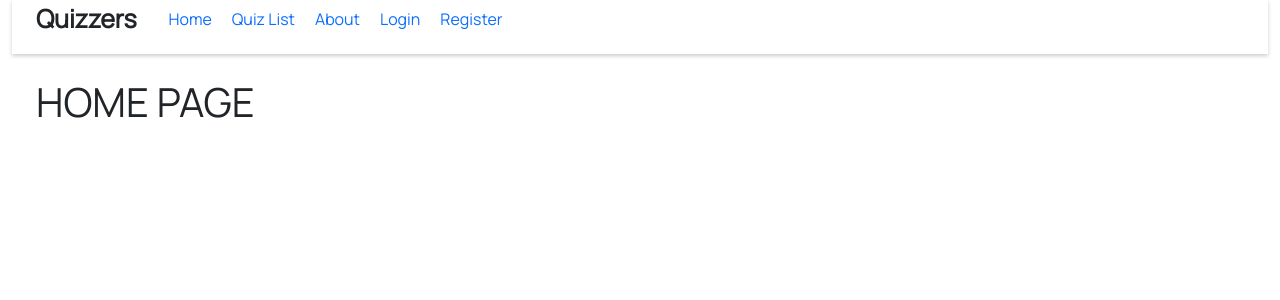
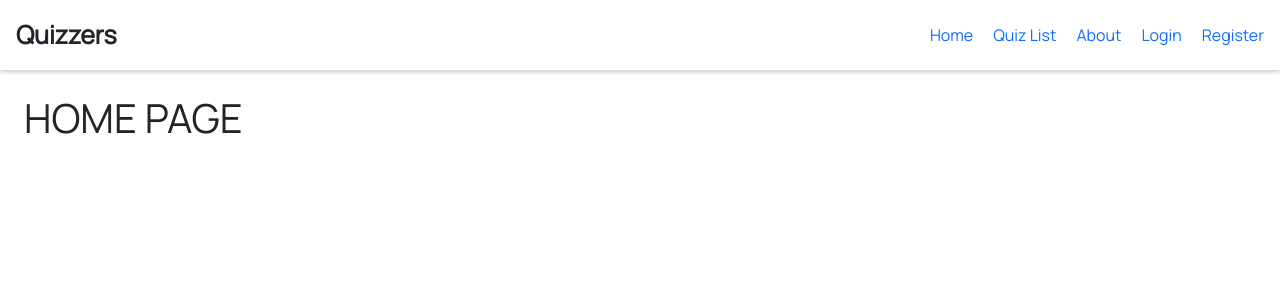
Before and after one commit to drdholu/quizzers, a Django app: page / in a window 1280 px wide. Shown: the top 300 px of the page. Run offline with Django 5.2, Linux system fonts and the light colour scheme; some libraries are stand-ins or nearby versions.

Commit message:
Fixed CSS and timer logic

```diff
--- a/quiz/static/quiz/index.css
+++ b/quiz/static/quiz/index.css
@@ -11,12 +11,14 @@ body{
     /* color: red; */
 }
 
-.container{
+.container-fluid{
     /* padding: 0 1.5em 0 1.5em; */
     /* margin: 20px; */
     /* width: 100vh; */
-    height: 100vh;
+    /* height: 100vh; */
     /* background-color: red; */
+    padding: 0;
+    margin: 0;
 }
 
 .content{
@@ -25,18 +27,20 @@ body{
 }
 
 .nav{
-    padding: 0 1.5em 0 1.5em;
+    padding: 1em;
     display: flex;
     flex-direction: row;
     align-items: center;
+    justify-content: space-between;
     /* background-color: beige; */
     box-shadow: 0 2px 4px 0 rgba(0,0,0,.2);
-    /* justify-content: center; */
+    gap: 2em;
 }
 
 .nav-title{
     font-weight: bold;
     font-size: 25px;
+    margin: 0;
 }
 
 .nav nav ul li{
@@ -56,13 +60,20 @@ a:hover{
     display: flex;
     flex-direction: row;
     gap: 20px;
+    align-items: center;
+    padding: 0;
+    margin: 0;
 }
 
+.nav-link{
+    padding: 0;
+}
 
 .nav-link form button{
     background: none;
     border: none;
     cursor: pointer;
+    padding: 0;
 }
 
 .nav-link form button:hover{
--- a/quiz/static/quizes/quiz.js
+++ b/quiz/static/quizes/quiz.js
@@ -47,13 +47,14 @@ const activateTimer = (time) => {
 };
 
 
+
 $.ajax({
     type: 'GET',
     url: `${url2}/data`, // Gets data from JsonResponse
     success: function(response) {
         const data = response.data;
         const time = response.time;
-        console.log(response.data);
+        // console.log(response.data);
         data.forEach((element) => {
             for (const [question, answers] of Object.entries(element)) {
                 quizBox.innerHTML += `
--- a/quiz/static/users/profile.css
+++ b/quiz/static/users/profile.css
@@ -11,3 +11,7 @@
 img.account-img{
   width: 10em;
 }
+
+.form-group{
+  margin-top: 1em;
+}
```
